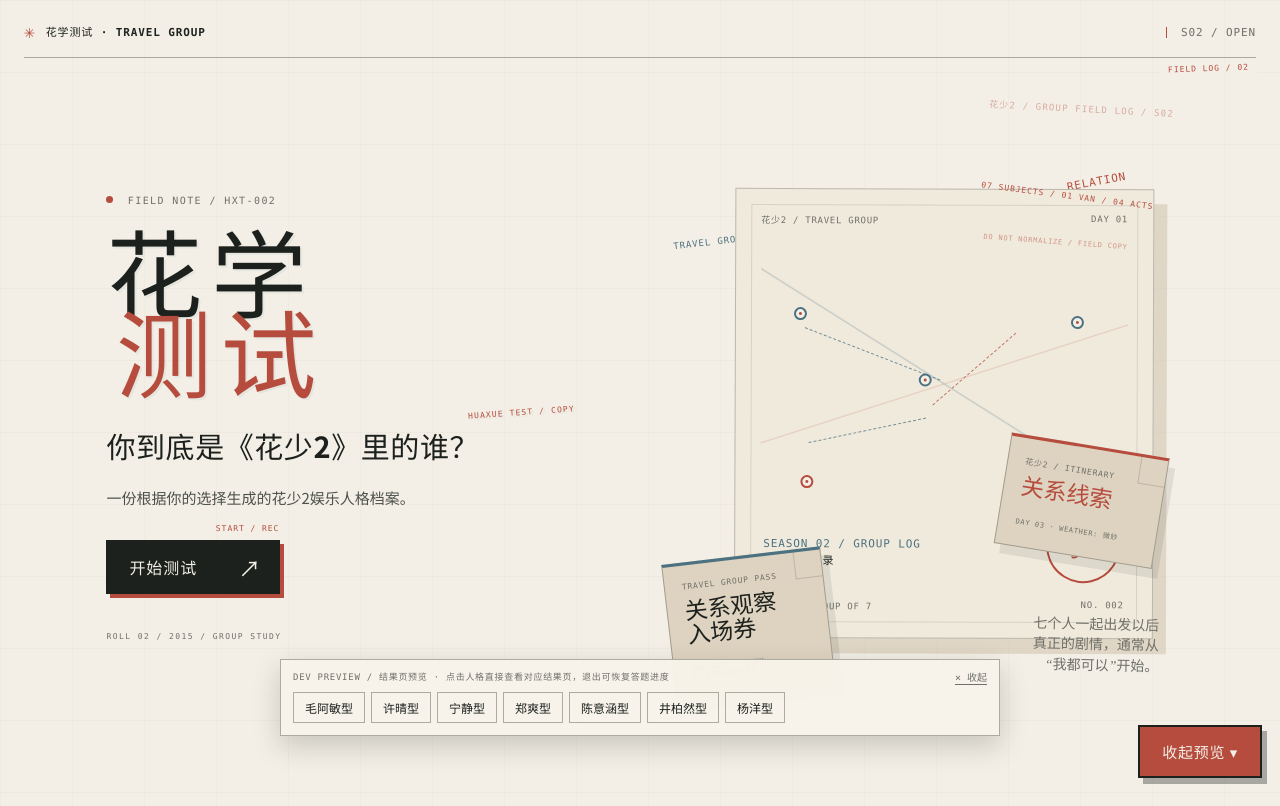
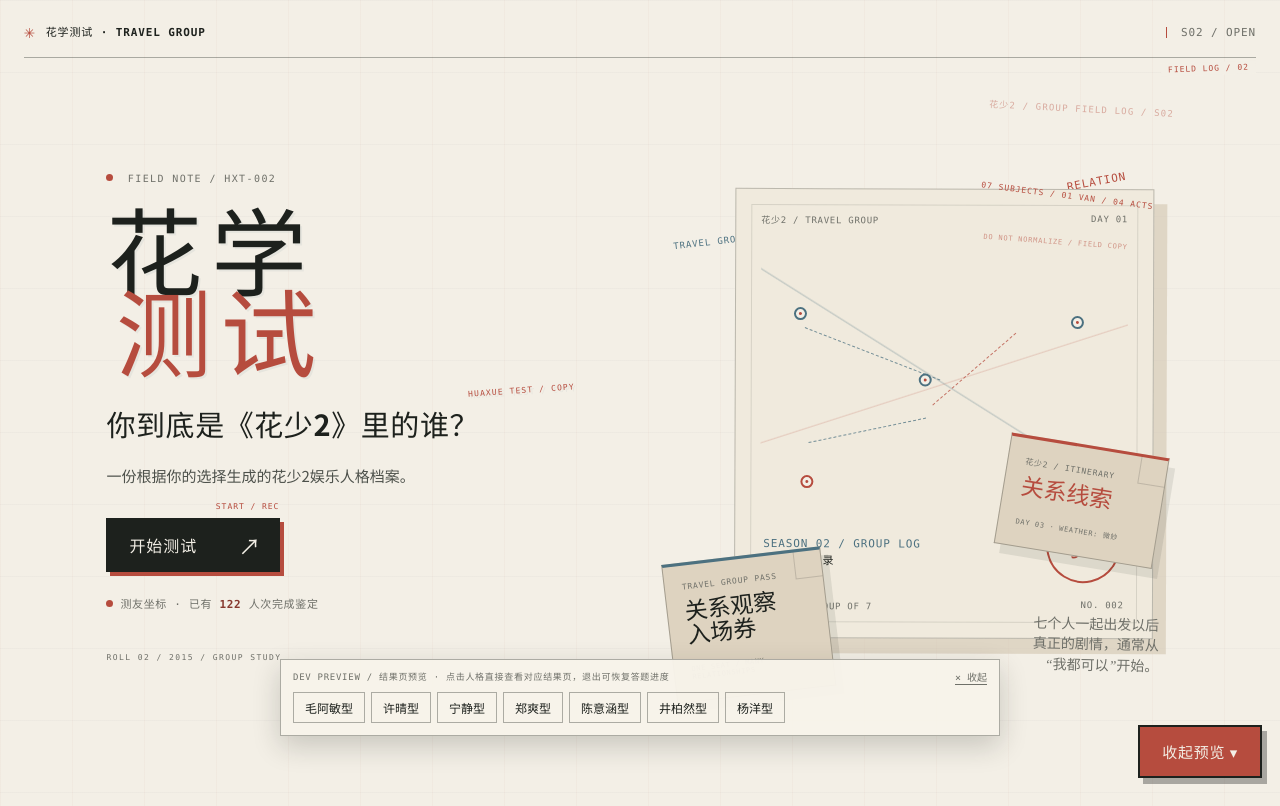
Before and after one commit to BenjaminTay/huashao-personality-test, a Next.js app: page / in a window 1280 px wide. Built offline with nearby package versions, Linux system fonts and the light colour scheme.

Commit message:
feat: 首页展示测友坐标完成人次统计（纯展示，不跳转）

```diff
--- a/app/globals.css
+++ b/app/globals.css
@@ -70,6 +70,8 @@ button:disabled { cursor: not-allowed; }
 .home-question { margin: 0; font-size: clamp(20px, 2.5vw, 29px); letter-spacing: .02em; }
 .home-subtitle { max-width: 370px; margin: 24px 0 28px; color: var(--muted-ink); font-size: 15px; line-height: 1.85; }
 .home-actions { display: flex; align-items: center; flex-wrap: wrap; gap: 24px; }
+.home-sample { margin: 24px 0 0; color: var(--muted-ink); font: 11px/1.7 var(--font-mono); letter-spacing: .06em; }
+.home-sample strong { color: var(--archive-red-dark); font-weight: 700; }
 .resume-note { max-width: 385px; margin-top: 24px; padding: 11px 13px; border: 1px dashed var(--archive-red); display: flex; align-items: center; gap: 9px; color: var(--archive-red-dark); font-size: 12px; }
 .resume-led { width: 6px; height: 6px; border-radius: 50%; background: var(--archive-red); box-shadow: 0 0 0 4px rgba(182,76,62,.1); }
 .resume-note button { margin-left: auto; padding: 3px 0; border: 0; border-bottom: 1px solid currentColor; background: transparent; color: inherit; cursor: pointer; font: 11px var(--font-mono); white-space: nowrap; }
--- a/components/screens/home-screen.tsx
+++ b/components/screens/home-screen.tsx
@@ -1,4 +1,9 @@
-import { formatQuestionNumber, type Screen } from "./quiz-session";
+import {
+  formatQuestionNumber,
+  formatSampleCount,
+  getSampleTotal,
+  type Screen,
+} from "./quiz-session";
 
 export function HomeScreen({
   subtitle,
@@ -17,6 +22,7 @@ export function HomeScreen({
   onStart: () => void;
   onContinue: () => void;
 }) {
+  const sampleTotal = getSampleTotal();
   return (
     <section className="home-screen page-enter" aria-labelledby="home-title">
       <div className="home-copy">
@@ -31,6 +37,12 @@ export function HomeScreen({
             <span>开始测试</span><span className="action-arrow">↗</span>
           </button>
         </div>
+        {sampleTotal > 0 && (
+          <p className="home-sample">
+            <span className="red-dot" aria-hidden="true" />
+            测友坐标 · 已有 <strong>{formatSampleCount(sampleTotal)}</strong> 人次完成鉴定
+          </p>
+        )}
         {hasSavedProgress && (
           <div className="resume-note" role="status">
             <span className="resume-led" />
```
